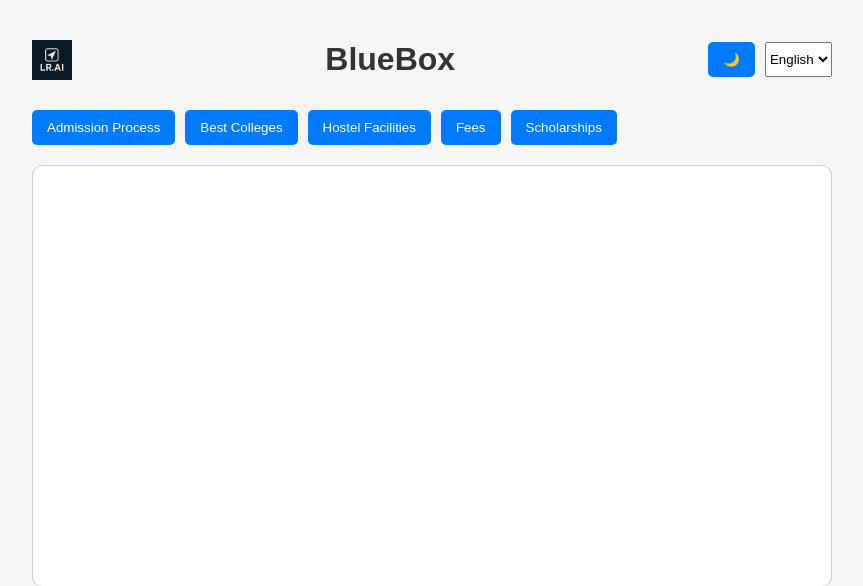
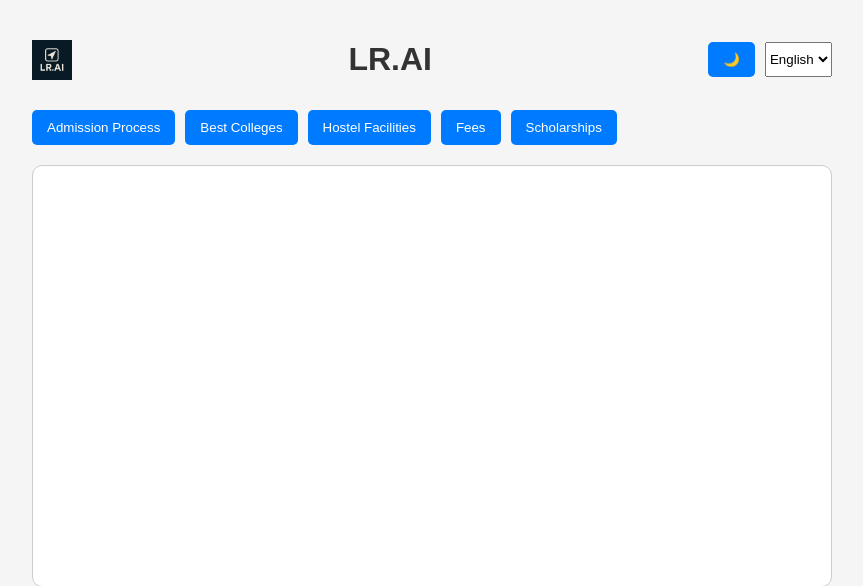
Before and after one commit to rajat270369/lr-ai-chatbot, a Flask app: page / in a window 1280 px wide. Shown: the top 586 px of the page, without its empty margins (208-1071 px from the left). Run offline with Flask 3, Linux system fonts and the light colour scheme.

Commit message:
Updated branding from BlueBox to LR.AI

```diff
--- a/templates/index.html
+++ b/templates/index.html
@@ -11,7 +11,7 @@
 
     <header>
       <img src="static/lr-ai-logo.png" class="logo" alt="LR.AI Logo">
-      <h1>BlueBox</h1>
+      <h1>LR.AI</h1>
       <div class="toggle-container">
         <button id="dark-mode-toggle">🌙</button>
         <select id="language-select">
```
